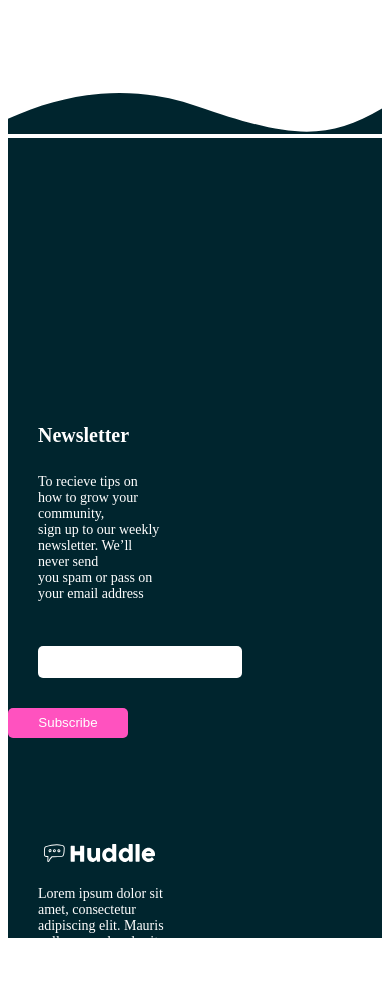
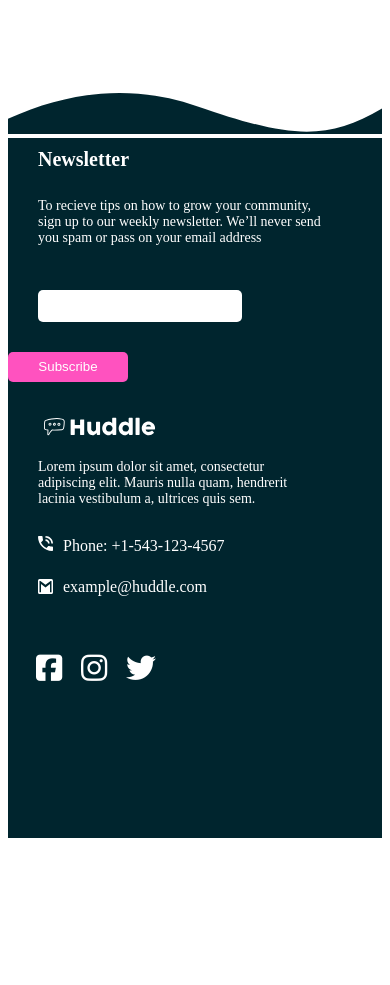
Before and after one commit to Ntochukwu-David/huddle-landing-page-with-curved-sections-master, a plain HTML site: page index.html in a window 390 px wide. Shown: the part 2700-3685 px from the top of the page. After the commit the page ends 3546 px from the top, so only its background shows below. Drawn offline with Linux system fonts and the light colour scheme; a web font is replaced by a local one.

Commit message:
More media screens

```diff
--- a/index.html
+++ b/index.html
@@ -179,7 +179,18 @@
       background-color:hsl(192, 100%, 9%);
       width:100%;
       display:flex;
-      height:500px;
+      height:400px;
+    }
+    #logo-copy{
+      width:120px;
+      margin-top:100px;
+      padding-left:30px;
+    }
+    #div-logocopy{
+      width:50%;
+    }
+    #div-newsletter{
+      width:50%;
     }
 
 
@@ -255,7 +266,7 @@
       }
       #footer{
       display:flex;
-      height:800px;
+      height:700px;
       flex-direction:column-reverse;
       }
       #div-logo{
@@ -264,6 +275,38 @@
     #div-tryout{
       padding-right:10px;
       }
+      h4{
+      margin-left:30px;
+      margin-top:10px;
+      }
+      #div-newsletter{
+      width:100%;
+      }
+      #logo-copy{
+      margin-top:20px;
+      }
+      #div-logocopy{
+      width:100%;
+      margin-top:10px;
+      height:500px;
+      }
+    }
+    @media(max-width:365px){
+      #image-mockups{
+      height:200px;
+      }
+      #image-user{
+      width:250px;
+      padding:10px;
+      }
+      #image-flow{
+      width:270px;
+      padding:10px;
+      }
+      #image-grow{
+      width:270px;
+      padding:10px;
+    }
     }
 
 
@@ -378,11 +421,12 @@
     <center>
       <a href="#"><button  id="button2" style="margin-bottom:100px;">Get Started For Free</button></a>
     </center>
-
-    <img src="./images/bg-footer-top-desktop.svg" alt="" style="width:100%;">
+    <div>
+      <img src="./images/bg-footer-top-desktop.svg" alt="" style="width:100%;">
+    </div>
     <div id="footer">
-      <div style="width:50%;height:200px;">
-        <img src="./images/logo copy.svg" alt="logo" style="width:120px;margin-top:100px;padding-left:30px;">
+      <div id="div-logocopy">
+        <img src="./images/logo copy.svg" alt="logo" id="logo-copy">
         <p id="para-3" style="padding-bottom:0px;">
           Lorem ipsum dolor sit amet, consectetur <br> adipiscing elit. Mauris nulla quam, hendrerit <br> lacinia vestibulum a, ultrices quis sem.
         </p>
@@ -400,7 +444,7 @@
           <i class="fab fa-twitter"></i>
         </div>
       </div>
-      <div style="width:50%;">
+      <div id="div-newsletter">
         <h4> Newsletter</h4>
         <p id="para-3"> To recieve tips on how to grow your community,<br> sign up to our weekly newsletter. We’ll never
           send<br> you spam or pass on your email address</p>
```
